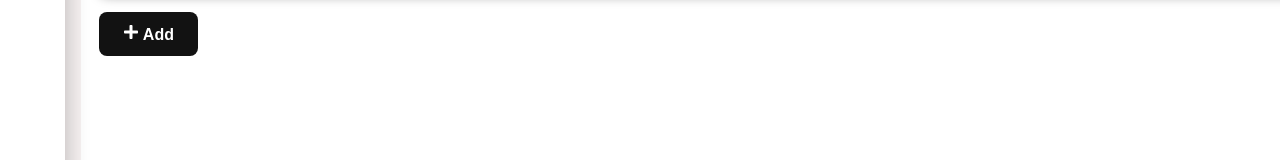
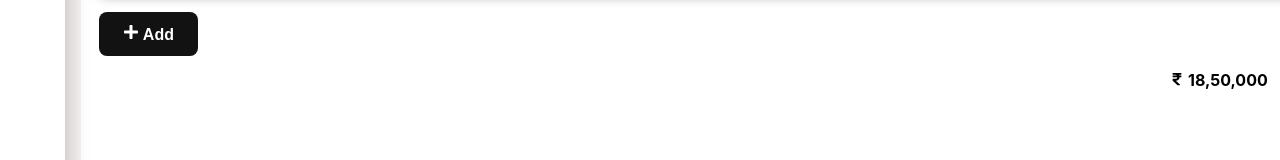
Before and after one commit to Vibha27/invoice-app, a React (Create React App) app: page /create-invoices in a window 1280 px wide. Shown: the part 580-740 px from the top of the page. Built offline with nearby package versions, Linux system fonts and the light colour scheme.

Commit message:
Added Static total amount

```diff
--- a/src/pages/CreateInvoice/CreateInvoice.js
+++ b/src/pages/CreateInvoice/CreateInvoice.js
@@ -1,9 +1,9 @@
 import React, { useState } from "react";
-import { InvoiceAction, InvoiceForm, Wrapper } from "./style";
+import { InvoiceAction, InvoiceForm, TotalAmount, Wrapper } from "./style";
 import InputField from "../../components/InputField";
 import Button from "../../components/Button";
 import { LineItems } from "./components/LineItems";
-import { FaPlus } from "react-icons/fa";
+import { FaPlus, FaRupeeSign } from "react-icons/fa";
 
 export const CreateInvoice = () => {
   const [invoiceDetail, setInvoiceDetail] = useState({
@@ -113,6 +113,7 @@ export const CreateInvoice = () => {
       </Button>
 
       <InvoiceAction>
+        <TotalAmount><FaRupeeSign size={14}/> 18,50,000</TotalAmount>
         <Button variant="secondary">Cancel</Button>&nbsp;
         <Button variant="primary">Save Invoice</Button>
       </InvoiceAction>
--- a/src/pages/CreateInvoice/style.js
+++ b/src/pages/CreateInvoice/style.js
@@ -18,6 +18,11 @@ export const InvoiceForm = styled.form`
 export const InvoiceAction = styled.div`
   display: flex;
   justify-content: flex-end;
+`;
+
+export const TotalAmount = styled.div`
+  font-weight: 700;
+  margin: 14px;
 `;
 
 export const TableWrapper = styled.div`
```
